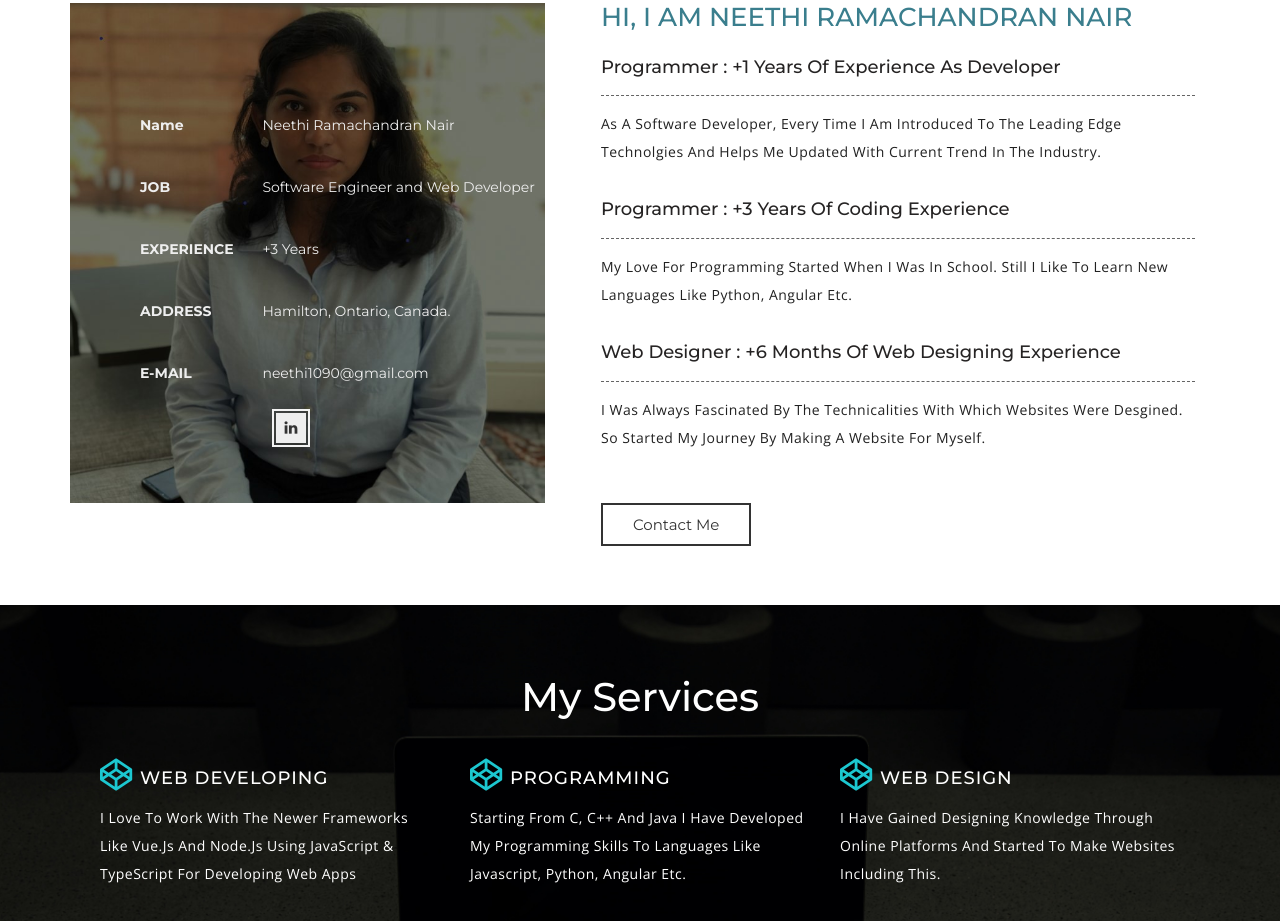
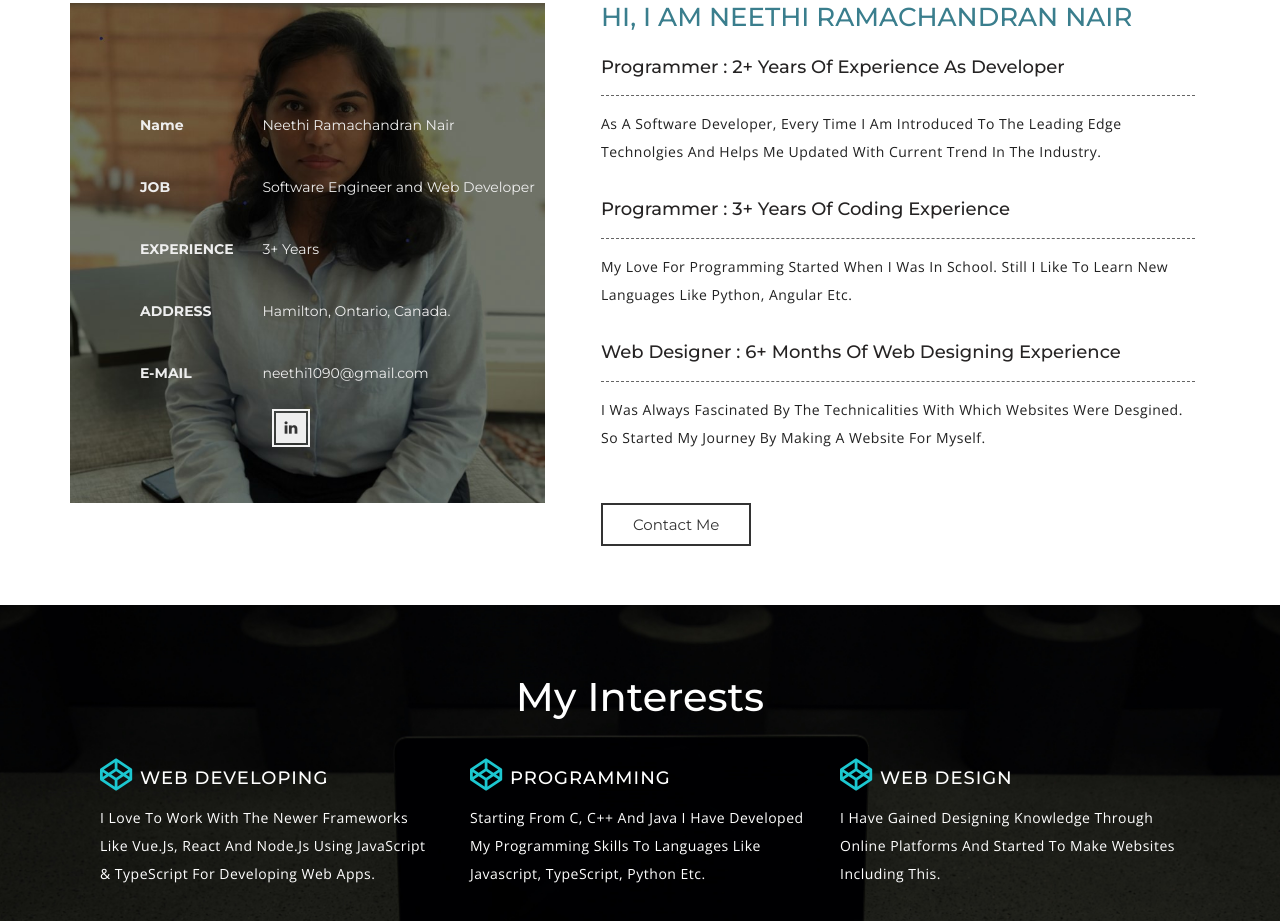
Before and after one commit to NeethiRNair/Neethi-Static-Website, a plain HTML site: page index.html in a window 1280 px wide. Shown: the part 736-1657 px from the top of the page. Drawn offline with nearby package versions, Linux system fonts and the light colour scheme.

Commit message:
Added Netflix-clone to projects & Updated About me

```diff
--- a/index.html
+++ b/index.html
@@ -154,7 +154,7 @@ Smartphone Compatible web template, free webdesigns for Nokia, Samsung, LG, Sony
 								<li>
 									<ul class="agileits-address-text">
 										<li><b>EXPERIENCE</b></li>
-										<li>+3 Years</li>
+										<li>3+ Years</li>
 									</ul>
 								</li>
 								<li>
@@ -191,16 +191,16 @@ Smartphone Compatible web template, free webdesigns for Nokia, Samsung, LG, Sony
 
 		<div class="col-md-7 about_right">
 			<h3>Hi, I am Neethi Ramachandran Nair</h3>
-			<h4>Programmer : +1 years of experience as Developer</h4>
+			<h4>Programmer : 2+ years of experience as Developer</h4>
 			<p> As a software developer, every time I am introduced to the leading edge technolgies and
 				helps me updated with current trend in the industry. </p>
 			<br>
-			<h4>Programmer : +3 years of Coding experience</h4>
+			<h4>Programmer : 3+ years of Coding experience</h4>
 			<p> My love for programming started when I was in school. Still I like to learn
 				new languages like Python, Angular etc.	 </p>
 			<br>
 
-			<h4>Web Designer : +6 months of Web Designing Experience</h4>
+			<h4>Web Designer : 6+ months of Web Designing Experience</h4>
 			<p> I was always fascinated by the technicalities with which websites
 							were desgined. So started my journey by making a website for myself.	 </p>
 
@@ -231,21 +231,23 @@ Smartphone Compatible web template, free webdesigns for Nokia, Samsung, LG, Sony
 <div class="w3-services" id="services">
 	<div class="container">
 			<div class="w3-services-grids">
-						<h3 class="text-center">My Services</h3>
+						<!-- <h3 class="text-center">My Services</h3> -->
+						<h3 class="text-center">My Interests</h3>
 				<div class="col-md-12 w3-services-right-grid">
 					<div class="w3-icon-grid-gap1">
 						<div class="col-md-4 w3-icon-grid1">
 							<i class="fa fa-codepen" aria-hidden="true"></i>
 							<h3>Web Developing</h3>
 							<div class="clearfix"></div>
-							<p>I love to work with the newer frameworks like Vue.js and Node.js using JavaScript & TypeScript for developing web apps </p>
+							<p>I love to work with the newer frameworks like Vue.js, React and Node.js using
+								JavaScript & TypeScript for developing web apps. </p>
 						</div>
 						<div class="col-md-4 w3-icon-grid1">
 							<i class="fa fa-codepen" aria-hidden="true"></i>
 							<h3>Programming</h3>
 							<div class="clearfix"></div>
 							<p>Starting from C, C++ and Java I have developed my programming skills to
-								languages like Javascript, Python, Angular etc. </p>
+								languages like Javascript, TypeScript, Python etc. </p>
 						</div>
 						<div class="col-md-4 w3-icon-grid1">
 							<i class="fa fa-codepen" aria-hidden="true"></i>
@@ -386,12 +388,17 @@ Smartphone Compatible web template, free webdesigns for Nokia, Samsung, LG, Sony
 			<div class="gallery-info mx-auto">
 				<!-- <div class="col-md-3 gallery-grids"></div>  -->
 				<div class="col-xs-6 col-md-4 gallery-grids">
+					<a href="images/Netflix-clone-img.jpg" class="gallery-box" data-lightbox="example-set" data-title="Netflix-clone">
+						<img src="images/Netflix-clone-img.jpg" alt="" class="img-responsive zoom-img">
+					</a>
+				</div>
+				<div class="col-xs-6 col-md-4 gallery-grids">
 					<a href="images/p1.jpg" class="gallery-box" data-lightbox="example-set" data-title="My Website">
 						<img src="images/p1.jpg" alt="" class="img-responsive zoom-img">
 					</a>
 				</div>
 				<div class="col-xs-6 col-md-4 gallery-grids">
-					<a href="images/p2.jpg" class="gallery-box" data-lightbox="example-set" data-title="">
+					<a href="images/p2.jpg" class="gallery-box" data-lightbox="example-set" data-title="Snake Game">
 						<img src="images/p2.jpg" alt="" class="img-responsive zoom-img">
 					</a>
 				</div>
```
Also changed, not shown: images/Netflix-clone-img.jpg (added).
